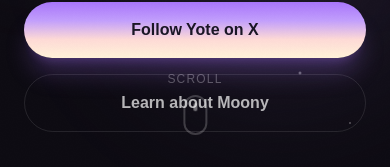
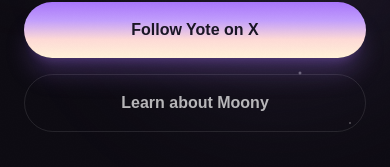
Before and after one commit to moonyversal/coyote-moon, a Next.js app in the folder site/: page / in a window 390 px wide. Shown: the part 677-844 px from the top of the page. Built offline with nearby package versions, Linux system fonts and the light colour scheme.

Commit message:
fix: hide scroll indicator on mobile to prevent overlap with CTA buttons

```diff
--- a/site/app/page.tsx
+++ b/site/app/page.tsx
@@ -151,7 +151,7 @@
         </div>
 
         {/* Scroll indicator */}
-        <div className="absolute bottom-8 left-1/2 -translate-x-1/2 flex flex-col items-center gap-2">
+        <div className="absolute bottom-8 left-1/2 -translate-x-1/2 hidden md:flex flex-col items-center gap-2">
           <span className="text-xs text-white/30 uppercase tracking-widest">Scroll</span>
           <div className="w-6 h-10 rounded-full border-2 border-white/20 flex justify-center pt-2">
             <div className="w-1 h-2 bg-white/40 rounded-full animate-bounce" />
```
